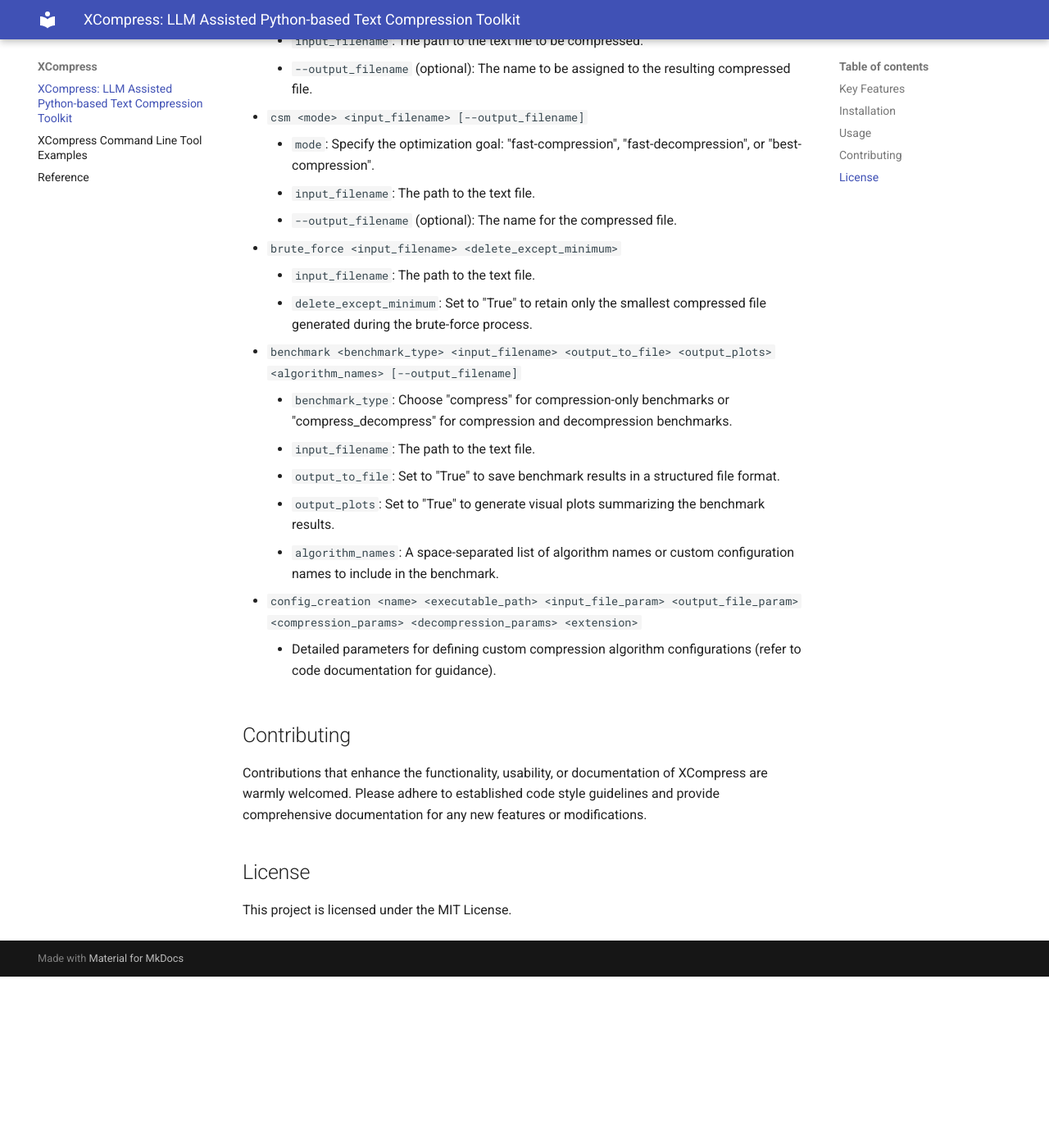
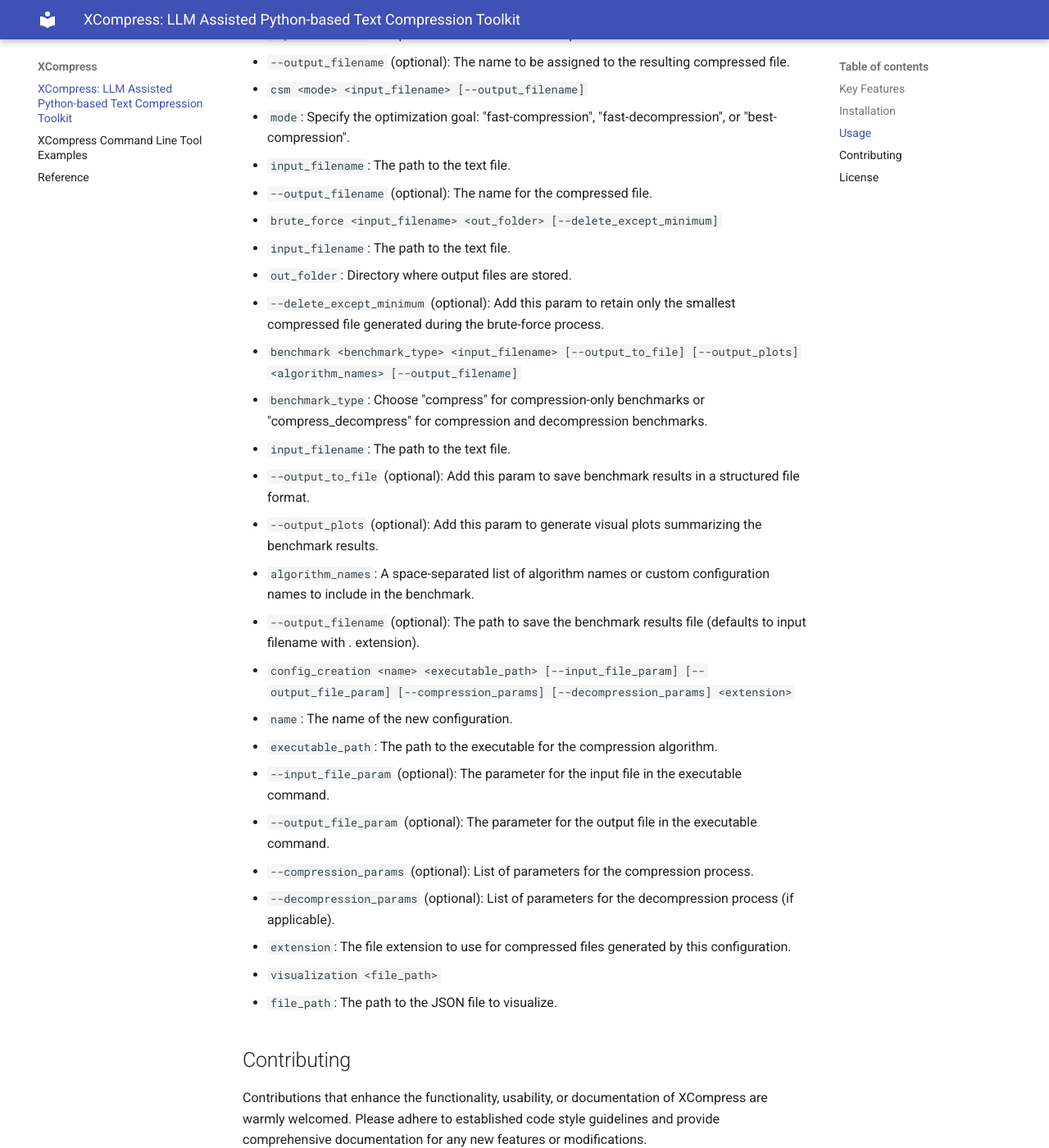
Before and after one commit to emirozturk/XCompress, an MkDocs documentation site: the page built from docs/index.md, in a window 1280 px wide and 1400 px high, scrolled down 1513 px. Shown: the whole window at 82% size. Built offline with MkDocs 1.6.1 and Material for MkDocs 9.7.7, drawn with Linux system fonts in a browser that asks for light colours; before the commit the page ends 2704 px from its top, so only the background shows below that.

```diff
--- a/docs/index.md
+++ b/docs/index.md
@@ -44,29 +44,40 @@ python main.py <command> [options]
 
 **Command Reference**
 
-*   `manual <algorithm_name> <input_filename> [--output_filename]`
-    *   `algorithm_name`: The identifier of the desired compression algorithm (e.g., "gzip", "bzip2", "lzma").
-    *   `input_filename`: The path to the text file to be compressed.
-    *   `--output_filename` (optional): The name to be assigned to the resulting compressed file.
+* `manual <algorithm_name> <input_filename> [--output_filename]`
+  * `algorithm_name`: The identifier of the desired compression algorithm (e.g., "gzip", "bzip2", "lzma").
+  * `input_filename`: The path to the text file to be compressed.
+  * `--output_filename` (optional): The name to be assigned to the resulting compressed file.
 
-*   `csm <mode> <input_filename> [--output_filename]`
-    *   `mode`: Specify the optimization goal: "fast-compression", "fast-decompression", or "best-compression".
-    *   `input_filename`: The path to the text file.
-    *   `--output_filename` (optional): The name for the compressed file.
+* `csm <mode> <input_filename> [--output_filename]`
+  * `mode`: Specify the optimization goal: "fast-compression", "fast-decompression", or "best-compression".
+  * `input_filename`: The path to the text file.
+  * `--output_filename` (optional): The name for the compressed file.
 
-*   `brute_force <input_filename> <delete_except_minimum>`
-    *   `input_filename`: The path to the text file.
-    *   `delete_except_minimum`: Set to "True" to retain only the smallest compressed file generated during the brute-force process.
+* `brute_force <input_filename> <out_folder> [--delete_except_minimum]`
+  * `input_filename`: The path to the text file.
+  * `out_folder`: Directory where output files are stored.
+  * `--delete_except_minimum` (optional): Add this param to retain only the smallest compressed file generated during the brute-force process.
 
-*   `benchmark <benchmark_type> <input_filename> <output_to_file> <output_plots> <algorithm_names> [--output_filename]`
-    *   `benchmark_type`: Choose "compress" for compression-only benchmarks or "compress_decompress" for compression and decompression benchmarks.
-    *   `input_filename`: The path to the text file.
-    *   `output_to_file`: Set to "True" to save benchmark results in a structured file format.
-    *   `output_plots`: Set to "True" to generate visual plots summarizing the benchmark results.
-    *   `algorithm_names`: A space-separated list of algorithm names or custom configuration names to include in the benchmark.
+* `benchmark <benchmark_type> <input_filename> [--output_to_file] [--output_plots] <algorithm_names> [--output_filename]`
+  * `benchmark_type`: Choose "compress" for compression-only benchmarks or "compress_decompress" for compression and decompression benchmarks.
+  * `input_filename`: The path to the text file.
+  * `--output_to_file` (optional): Add this param to save benchmark results in a structured file format.
+  * `--output_plots` (optional): Add this param to generate visual plots summarizing the benchmark results.
+  * `algorithm_names`: A space-separated list of algorithm names or custom configuration names to include in the benchmark.
+  * `--output_filename` (optional): The path to save the benchmark results file (defaults to input filename with .<algorithm> extension).
 
-*   `config_creation <name> <executable_path> <input_file_param> <output_file_param> <compression_params> <decompression_params> <extension>`
-    *   Detailed parameters for defining custom compression algorithm configurations (refer to code documentation for guidance).
+* `config_creation <name> <executable_path> [--input_file_param] [--output_file_param] [--compression_params] [--decompression_params] <extension>`
+  * `name`: The name of the new configuration.
+  * `executable_path`: The path to the executable for the compression algorithm.
+  * `--input_file_param` (optional): The parameter for the input file in the executable command.
+  * `--output_file_param` (optional): The parameter for the output file in the executable command.
+  * `--compression_params` (optional): List of parameters for the compression process.
+  * `--decompression_params` (optional): List of parameters for the decompression process (if applicable).
+  * `extension`: The file extension to use for compressed files generated by this configuration.
+
+* `visualization <file_path>`
+  * `file_path`: The path to the JSON file to visualize.
 
 ## Contributing
 
```
Also changed, not shown: README.md (+30 -19 lines).
